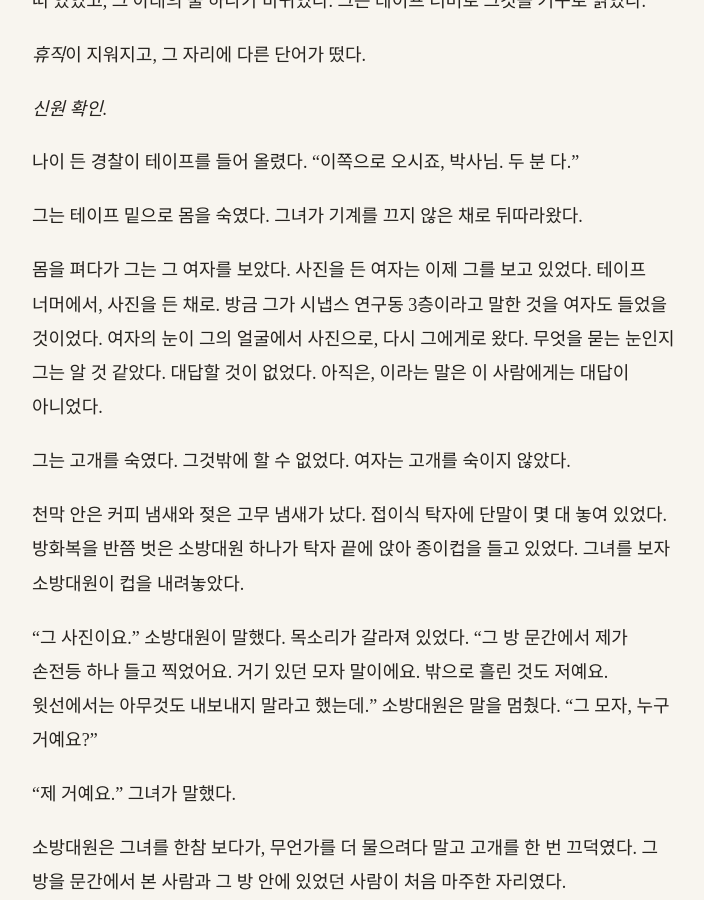
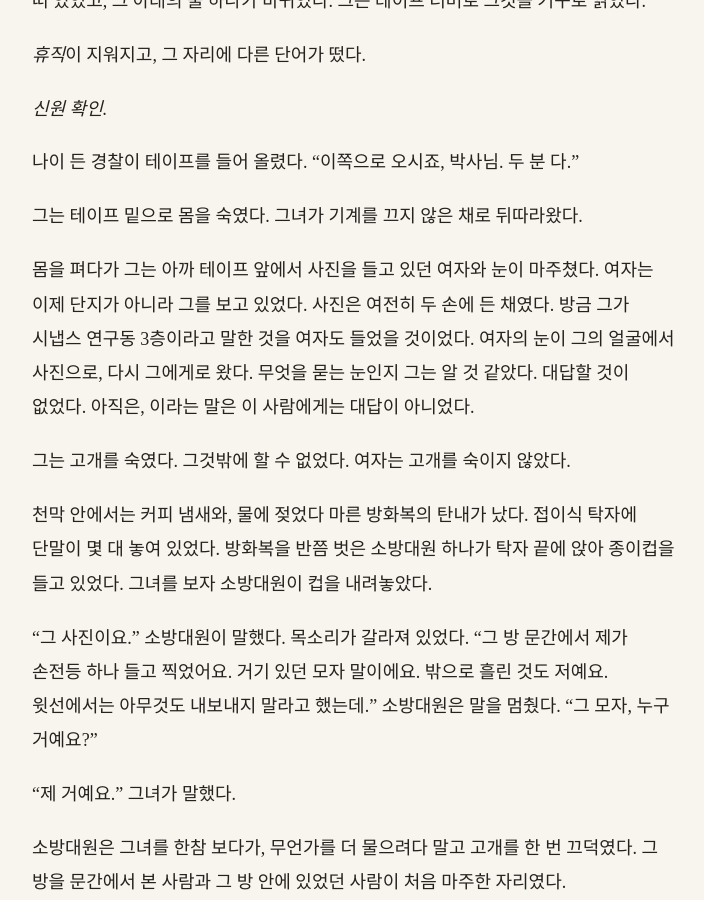
Before and after one commit to kangkkang/writer_s1_public, a Jekyll site: the page built from vol2/037.md, in a window 1280 px wide and 900 px high, scrolled down 13602 px. Shown: the whole window, without its empty margins (284-988 px from the left). Built offline with Jekyll 4.4.1, drawn with Linux system fonts in a browser that asks for light colours; our own code applies the rules of GitHub Pages for plain Markdown files; some of the changed text lies outside the part shown.

Commit message:
Update from https://github.com/kangkkang/writer_s1/commit/8e93dba5a221b9c8683ba728ea06f63f0f98b31e

```diff
--- a/vol2/037.md
+++ b/vol2/037.md
@@ -142,7 +142,7 @@
 
 바스토의 방에서 처음 신발 밑에 넣은 뒤로, 신발이 바뀔 때마다 그것도 따라 옮겨 갔다. 델타에서 장화로 바꿔 신을 때도 그랬다. 그동안 한 번도 꺼낸 적이 없었다.
 
-그는 손가락에 닿은 플라스틱 카드를 꺼냈다. 고무 냄새와, 오래 신은 발의 냄새가 났다. 카드는 귀퉁이가 조금 휘어 있었고, 표면에 깔창의 결이 희미하게 찍혀 있었다.
+그는 손가락에 닿은 플라스틱 카드를 꺼냈다. 장화 속의 냄새, 오래 신은 발의 냄새가 배어 있었다. 카드는 귀퉁이가 조금 휘어 있었고, 표면에 깔창의 결이 희미하게 찍혀 있었다.
 
 사진 속의 남자는 수염이 없고 셔츠의 깃이 반듯했으며, 볼도 패지 않았다. 4년 전 갱신할 때 찍은 사진이었다. 그날 그는 사진을 찍는 직원에게 웃지 말라는 말을 들었고, 웃지 않았다. 그 남자는 아무것도 몰랐다.
 
@@ -306,11 +306,11 @@
 
 그는 테이프 밑으로 몸을 숙였다. 그녀가 기계를 끄지 않은 채로 뒤따라왔다.
 
-몸을 펴다가 그는 그 여자를 보았다. 사진을 든 여자는 이제 그를 보고 있었다. 테이프 너머에서, 사진을 든 채로. 방금 그가 시냅스 연구동 3층이라고 말한 것을 여자도 들었을 것이었다. 여자의 눈이 그의 얼굴에서 사진으로, 다시 그에게로 왔다. 무엇을 묻는 눈인지 그는 알 것 같았다. 대답할 것이 없었다. 아직은, 이라는 말은 이 사람에게는 대답이 아니었다.
+몸을 펴다가 그는 아까 테이프 앞에서 사진을 들고 있던 여자와 눈이 마주쳤다. 여자는 이제 단지가 아니라 그를 보고 있었다. 사진은 여전히 두 손에 든 채였다. 방금 그가 시냅스 연구동 3층이라고 말한 것을 여자도 들었을 것이었다. 여자의 눈이 그의 얼굴에서 사진으로, 다시 그에게로 왔다. 무엇을 묻는 눈인지 그는 알 것 같았다. 대답할 것이 없었다. 아직은, 이라는 말은 이 사람에게는 대답이 아니었다.
 
 그는 고개를 숙였다. 그것밖에 할 수 없었다. 여자는 고개를 숙이지 않았다.
 
-천막 안은 커피 냄새와 젖은 고무 냄새가 났다. 접이식 탁자에 단말이 몇 대 놓여 있었다. 방화복을 반쯤 벗은 소방대원 하나가 탁자 끝에 앉아 종이컵을 들고 있었다. 그녀를 보자 소방대원이 컵을 내려놓았다.
+천막 안에서는 커피 냄새와, 물에 젖었다 마른 방화복의 탄내가 났다. 접이식 탁자에 단말이 몇 대 놓여 있었다. 방화복을 반쯤 벗은 소방대원 하나가 탁자 끝에 앉아 종이컵을 들고 있었다. 그녀를 보자 소방대원이 컵을 내려놓았다.
 
 "그 사진이요." 소방대원이 말했다. 목소리가 갈라져 있었다. "그 방 문간에서 제가 손전등 하나 들고 찍었어요. 거기 있던 모자 말이에요. 밖으로 흘린 것도 저예요. 윗선에서는 아무것도 내보내지 말라고 했는데." 소방대원은 말을 멈췄다. "그 모자, 누구 거예요?"
 
```
Also changed, not shown: other parts of vol2/037.md (+1 -1 lines).
